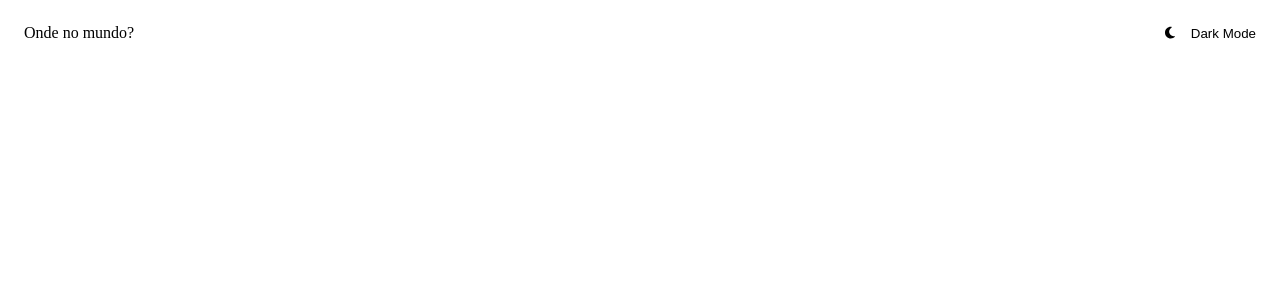
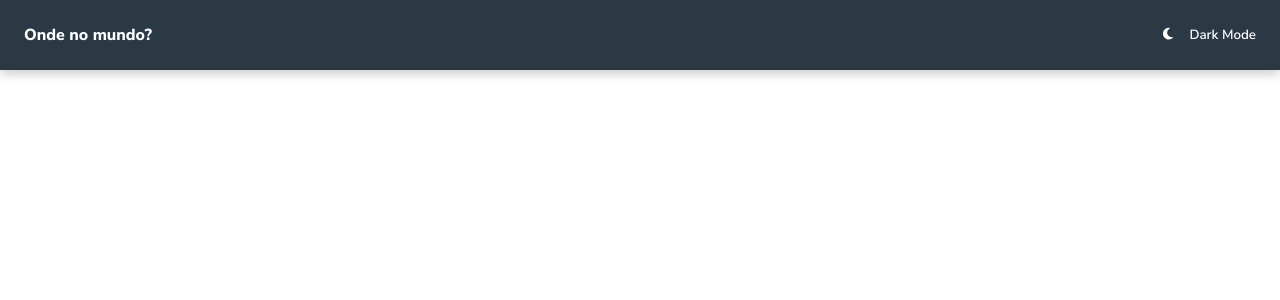
Before and after one commit to Daniel-san8/countries-project, an Angular app: page / in a window 1280 px wide. Shown: the top 300 px of the page. Built offline with nearby package versions, Linux system fonts and the light colour scheme.

Commit message:
feat: implemento servie para mudança de cor, adiciono function no button e faço lógica na diretiva

```diff
--- a/src/app/app.component.html
+++ b/src/app/app.component.html
@@ -1 +1,3 @@
-<app-header />
+<div class="main">
+    <app-header />
+</div>
--- a/src/app/app.component.scss
+++ b/src/app/app.component.scss
@@ -0,0 +1,4 @@
+.main {
+    height: 100vh;
+    width: 100%;
+}
--- a/src/app/app.component.ts
+++ b/src/app/app.component.ts
@@ -1,11 +1,16 @@
 import { Component } from '@angular/core';
 import { HeaderComponent } from "./components/header/header.component";
+import { ModeThemeService } from './services/mode-theme.service';
+import { CommonModule } from '@angular/common';
 @Component({
   selector: 'app-root',
   standalone: true,
-  imports: [HeaderComponent],
+  imports: [CommonModule, HeaderComponent],
   templateUrl: './app.component.html',
   styleUrl: './app.component.scss'
 })
 export class AppComponent {
+
+  constructor (private _modeTheme: ModeThemeService) {}
+
 }
--- a/src/app/components/header/header.component.html
+++ b/src/app/components/header/header.component.html
@@ -1,4 +1,4 @@
-<header class="header-common">
+<header class="header-common" appChangeThemeColor [themeDark]="_modeService.darkTheme">
     <span>Onde no mundo?</span>
-    <button><fa-icon [icon]="faMoonIcon"></fa-icon><span>Dark Mode</span></button>
+    <button (click)="_modeService.toggleTheme()"><fa-icon appChangeThemeColor [icon]="faMoonIcon"></fa-icon><span appChangeThemeColor [themeDark]="_modeService.darkTheme">Dark Mode</span></button>
 </header>
--- a/src/app/components/header/header.component.scss
+++ b/src/app/components/header/header.component.scss
@@ -1,7 +1,14 @@
+
 .header-common {
     display: flex;
     justify-content: space-between;
     padding: 1.5rem;
+    box-shadow: 0px 4px 10px rgba(0, 0, 0, 0.2);
+
+
+    span {
+        font-weight: 800;
+    }
 
     button {
         background-color: transparent;
@@ -11,6 +18,7 @@
 
         span {
             padding-left: 1rem;
+            font-weight: 600;
         }
     }
 
--- a/src/app/components/header/header.component.ts
+++ b/src/app/components/header/header.component.ts
@@ -1,15 +1,20 @@
 import { Component } from '@angular/core';
 import { FontAwesomeModule } from '@fortawesome/angular-fontawesome';
 import { faMoon } from '@fortawesome/free-solid-svg-icons';
+import { ModeThemeService } from '../../services/mode-theme.service';
+import { ChangeThemeColorDirective } from '../../directives/change-theme-color.directive';
 
 @Component({
   selector: 'app-header',
   standalone: true,
-  imports: [FontAwesomeModule],
+  imports: [FontAwesomeModule, ChangeThemeColorDirective],
   templateUrl: './header.component.html',
   styleUrl: './header.component.scss'
 })
 export class HeaderComponent {
   faMoonIcon = faMoon;
 
+  constructor (protected readonly _modeService: ModeThemeService) {}
+
+
 }
--- /dev/null
+++ b/src/app/directives/change-theme-color.directive.ts
@@ -0,0 +1,23 @@
+import { Directive, HostBinding, Input } from '@angular/core';
+
+@Directive({
+  selector: '[appChangeThemeColor]',
+  standalone: true
+})
+export class ChangeThemeColorDirective {
+  @Input () themeDark = true;
+
+  @HostBinding('class.bg-dark')
+  @HostBinding('class.text-dark')
+  @HostBinding('class.icon-dark')
+  get applyDarkTheme () {
+    return this.themeDark
+  }
+
+  @HostBinding('class.bg-light')
+  @HostBinding('class.text-light')
+  @HostBinding('class.icon-light')
+  get applyLightTheme () {
+    return !this.themeDark
+  }
+}
--- /dev/null
+++ b/src/app/services/mode-theme.service.ts
@@ -0,0 +1,14 @@
+import { Injectable } from '@angular/core';
+
+@Injectable({
+  providedIn: 'root'
+})
+export class ModeThemeService {
+
+  darkTheme = true;
+
+  toggleTheme () {
+    this.darkTheme = !this.darkTheme;
+  }
+
+}
--- a/src/styles.scss
+++ b/src/styles.scss
@@ -13,4 +13,38 @@
     margin: 0;
     padding: 0;
     box-sizing: border-box;
+    font-family: "Nunito Sans", sans-serif;
 }
+
+// background
+
+.bg-light {
+    background-color: var(--light-mode-very-light-gray);
+}
+
+.bg-dark {
+    background-color: var(--dark-mode-dark-blue);
+}
+
+// text-color
+
+.text-dark {
+    color: white;
+}
+
+.text-light {
+    color: black;
+}
+
+// icon
+
+
+.icon-dark fa-icon {
+    color: white;
+    background-color: transparent;
+}
+
+.icon-light fa-icon{
+    color: black;
+    background-color: transparent;
+}
```
Also changed, not shown: 2 other files (tests, documents, lock files or other folders).
